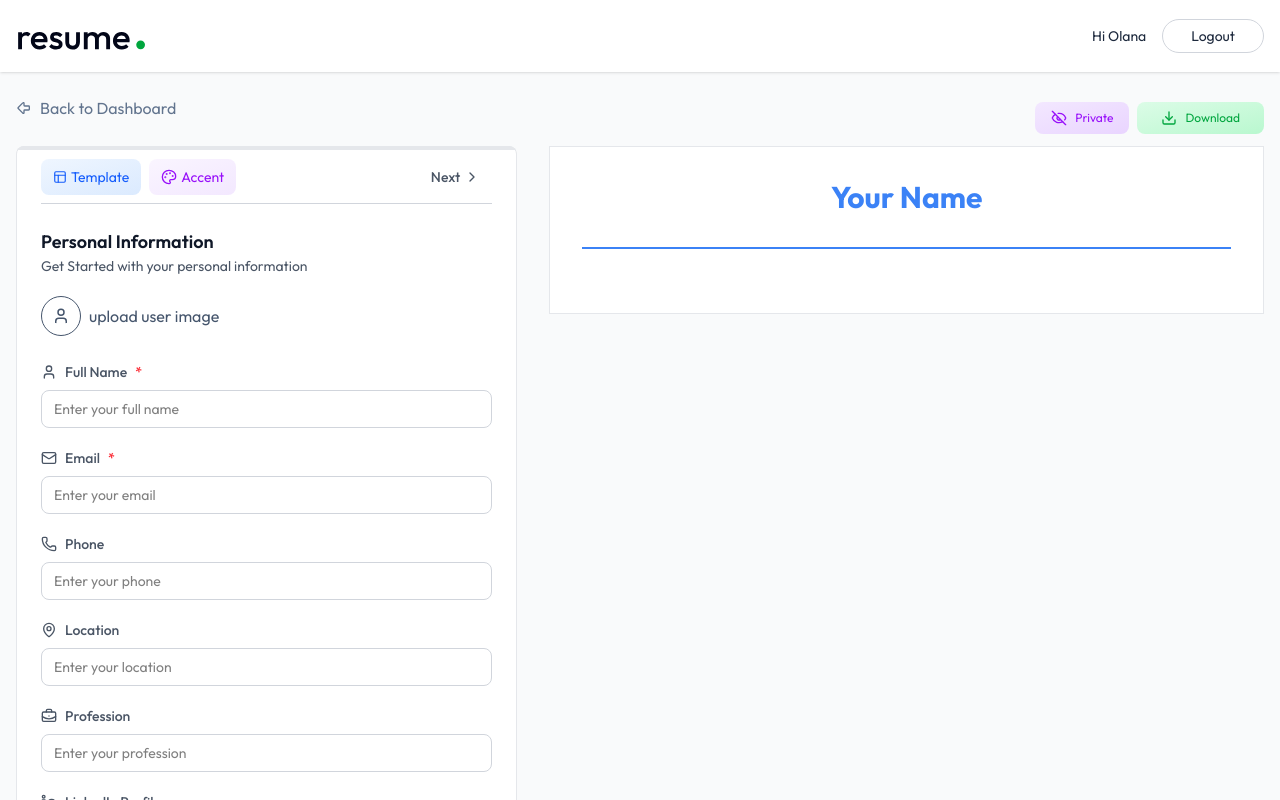
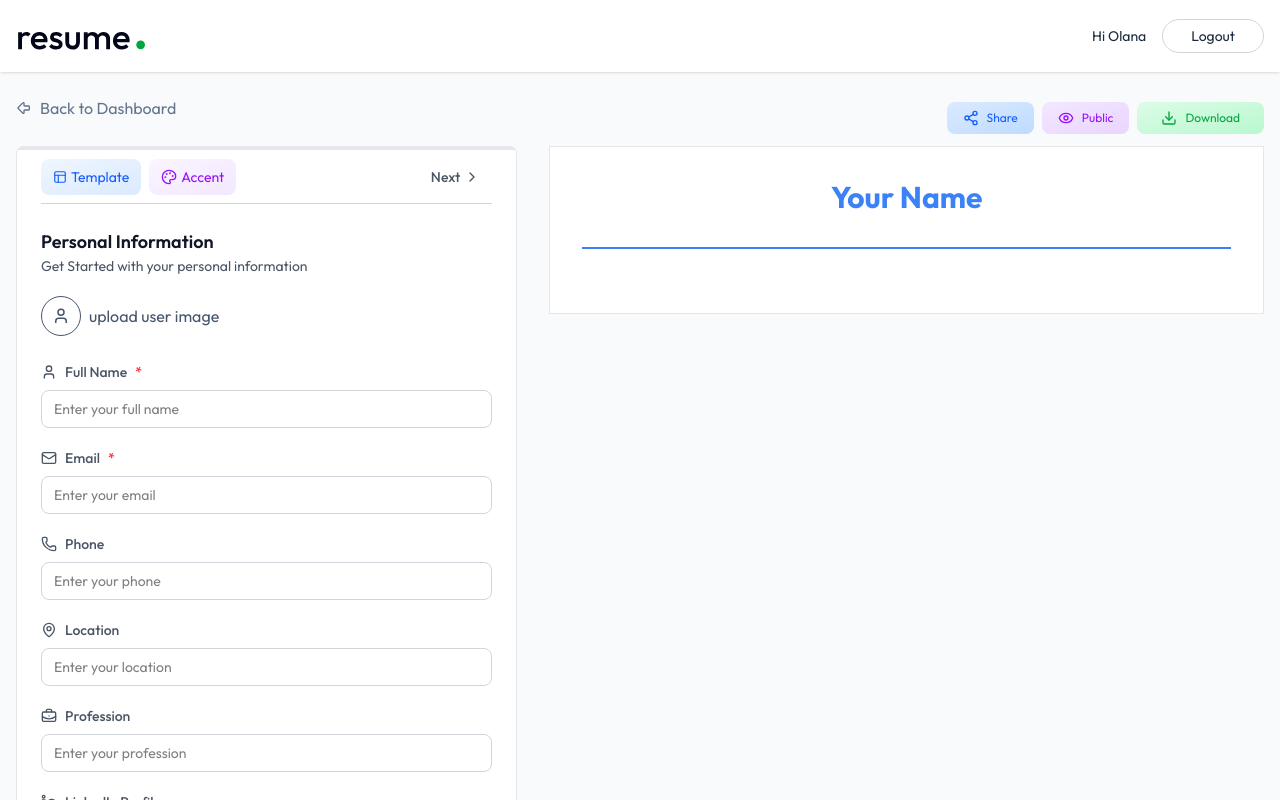
Before and after one commit to olana16/Resume-Builder, a React (Vite) app in the folder client/: page /app/builder/1 in a window 1280 px wide. Both pictures are taken after a click on the button "Private". Shown: the top 800 px of the page. Built offline with nearby package versions, Linux system fonts and the light colour scheme.

Commit message:
share publicc private and download function applyed

```diff
--- a/client/src/pages/ResumeBuilder.jsx
+++ b/client/src/pages/ResumeBuilder.jsx
@@ -65,6 +65,27 @@ const ResumeBuilder = () => {
       loadExistingResume(resumeId)
     }
   }, [resumeId])
+
+
+  const changeResumeVisibility = async()=>{
+    setResumeData({...resumeData, public: !resumeData.public})
+  }
+
+
+  const handleShare = () =>{
+    // Logic to handle sharing the resume
+    const frontendUrl = window.location.href.split('/app')[0];
+    const resumeUrl =frontendUrl + '/view' + resumeId;
+    if(navigator.share){
+      navigator.share({url:resumeUrl, text:"My Resume",})
+    }else{
+      alert("Share not supported on this browser. Copy the link: " + resumeUrl);
+    }
+  }
+
+  const downloadResume = () => {
+    window.print();
+  }
 
 
 
@@ -216,15 +237,15 @@ const ResumeBuilder = () => {
               <div className='absolute bottom-3 left-0 right-0 flex items-center justify-end gap-2'>
                 {
                   resumeData.public && (
-                    <button className='flex items-center p-2 px-4 gap-2 text-xs bg-gradient-to-br
+                    <button onClick={handleShare} className='flex items-center p-2 px-4 gap-2 text-xs bg-gradient-to-br
                      from-blue-100 to-blue-200 text-blue-600 rounded-lg ring-blue-300
                       hover:ring transitions-colors'>
-                      <Share2Icon className='size-4'/>
+                      <Share2Icon className='size-4'/>Share
                     </button>
                   )
                 }
 
-                <button className='flex items-center p-2 px-4 gap-2 text-xs bg-gradient-to-br from-purple-100
+                <button onClick={changeResumeVisibility} className='flex items-center p-2 px-4 gap-2 text-xs bg-gradient-to-br from-purple-100
                  to-purple-200 text-purple-600 ring-purple-300 rounded-lg hover:ring transition-colors'>
                   {resumeData.public ? <EyeIcon className='size-4'/> :
                   <EyeOffIcon className='size-4'/>}
@@ -232,7 +253,7 @@ const ResumeBuilder = () => {
 
                 </button>
 
-                <button className='flex items-center gap-2 px-6 py-2 text-xs bg-gradient-to-br from-green-100
+                <button onClick={downloadResume} className='flex items-center gap-2 px-6 py-2 text-xs bg-gradient-to-br from-green-100
                  to-green-200 text-green-600 rounded-lg ring-green-300 hover:ring transition-colors'>
                   <DownloadIcon className='size-4'/>Download
 
```
